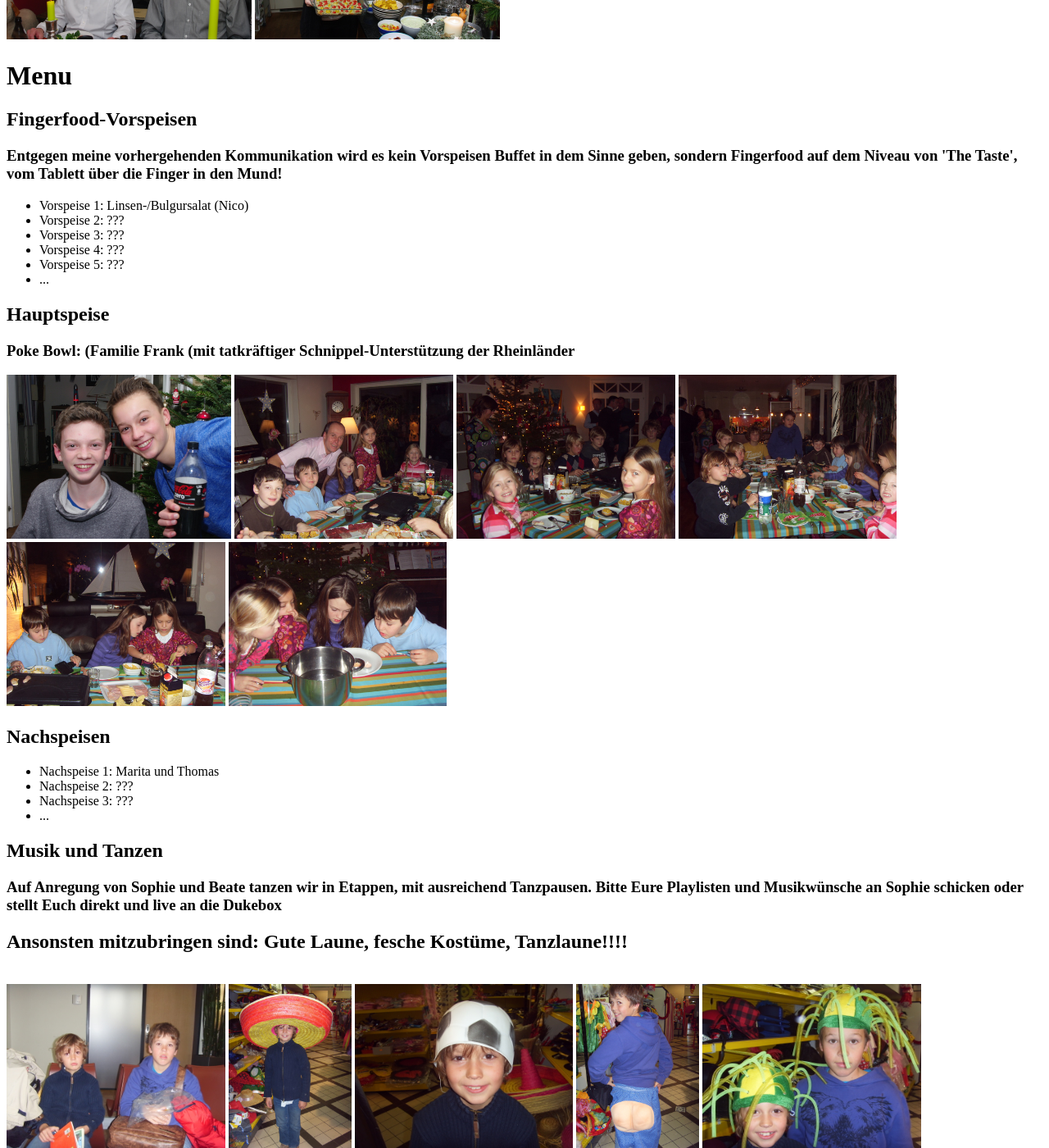
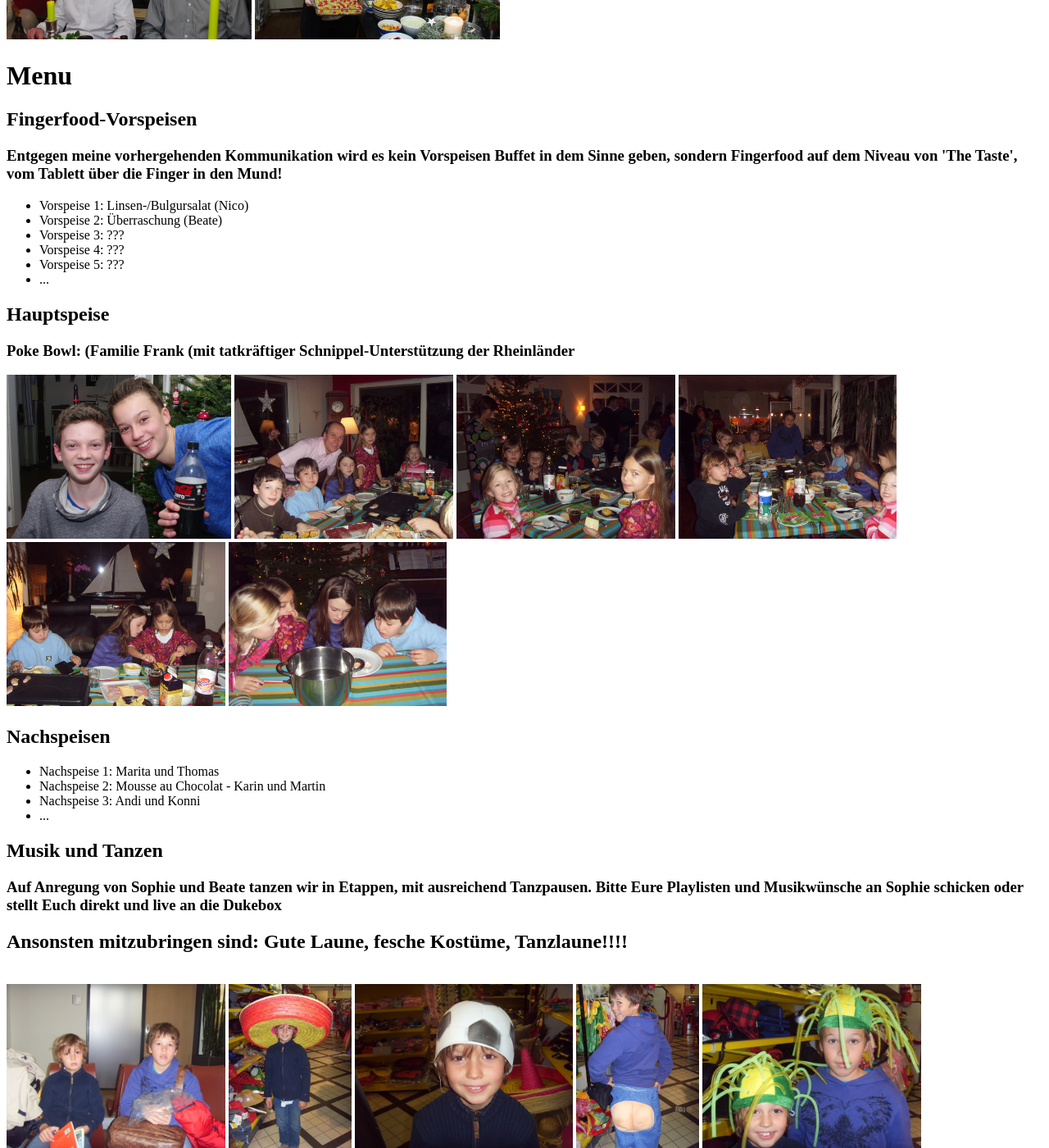
Before and after one commit to DiveDocs/Sylvester2023, a Jekyll site: the page built from index.markdown, in a window 1280 px wide and 1400 px high, scrolled down 906 px. Shown: the whole window at 82% size. Built offline with Jekyll 4.4.1, drawn with Linux system fonts in a browser that asks for light colours.

Commit message:
Update with menu additions

```diff
--- a/index.markdown
+++ b/index.markdown
@@ -59,7 +59,7 @@ tr:nth-child(even) {
 <h3> Entgegen meine vorhergehenden Kommunikation wird es kein Vorspeisen Buffet in dem Sinne geben, sondern Fingerfood auf dem Niveau von 'The Taste', vom Tablett über die Finger in den Mund!</h3>
 <ul>
 <li>Vorspeise 1: Linsen-/Bulgursalat (Nico)</li>
-<li>Vorspeise 2: ??? </li>
+<li>Vorspeise 2: Überraschung (Beate) </li>
 <li>Vorspeise 3: ??? </li>
 <li>Vorspeise 4: ??? </li>
 <li>Vorspeise 5: ??? </li>
@@ -78,8 +78,8 @@ tr:nth-child(even) {
 <h2> Nachspeisen </h2>
 <ul>
 <li>Nachspeise 1: Marita und Thomas </li>
-<li>Nachspeise 2: ??? </li>
-<li>Nachspeise 3: ??? </li>
+<li>Nachspeise 2: Mousse au Chocolat - Karin und Martin </li>
+<li>Nachspeise 3: Andi und Konni </li>
 <li>... </li>
 </ul>
 
```
